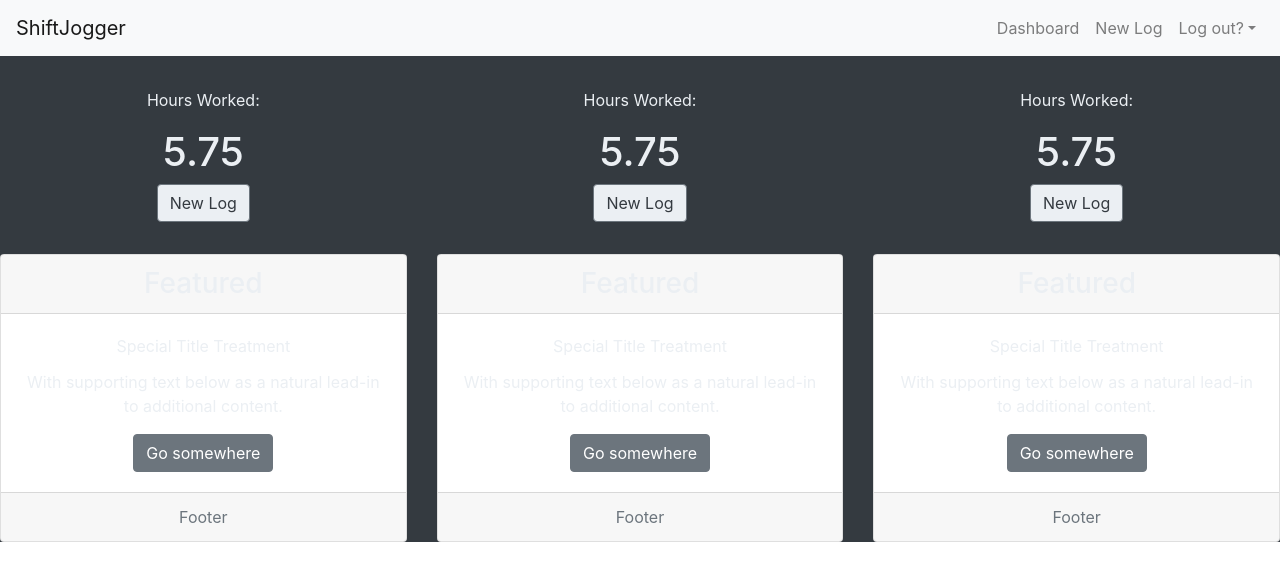
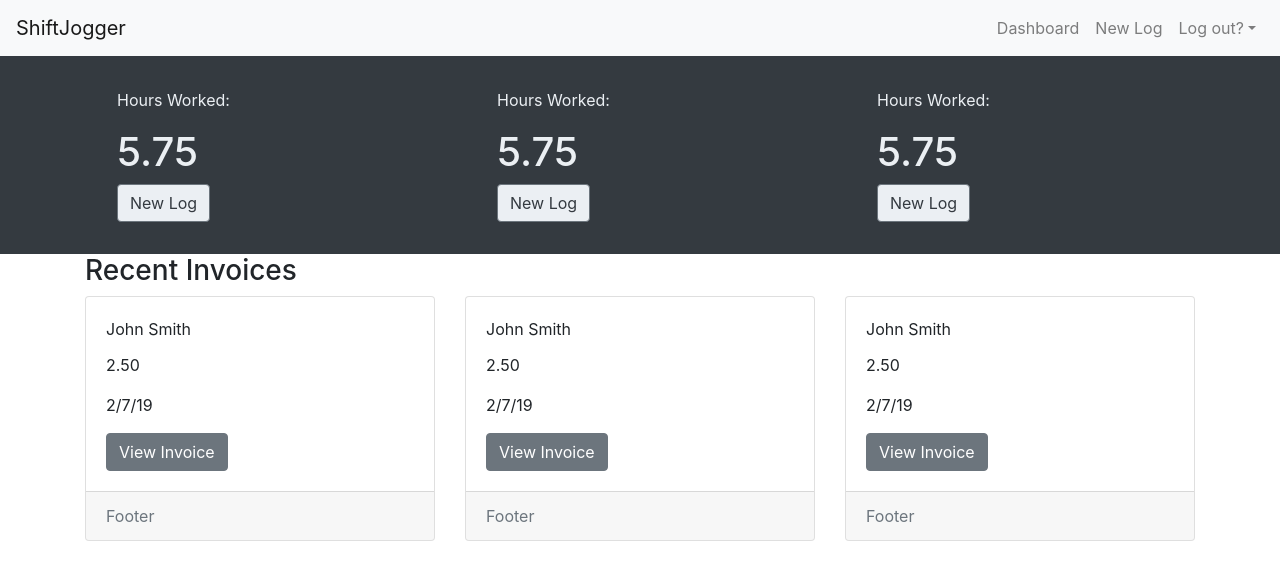
Before and after one commit to VolantTyler/shift-jogger-design, a React (Create React App) app: page / in a window 1280 px wide. Shown: the top 580 px of the page. Built offline with nearby package versions, Linux system fonts and the light colour scheme.

Commit message:
styling: left-align elements, wrap banner in container

```diff
--- a/src/components/Dashboard.js
+++ b/src/components/Dashboard.js
@@ -1,6 +1,7 @@
 import React, { Component } from 'react';
 //thirt party imports
 import {
+    Container,
     Row,
     Col
     } from "reactstrap";
@@ -9,10 +10,16 @@ import { DashboardBanner } from "./componentStyles/dashboardStyles";
 import { NewLog } from "./NewLog";
 import { LogSnapshot } from "./LogSnapshot";
 
+const dashStyle = {
+    textAlign: 'left',
+};
+
 export class Dashboard extends Component {
   render() {
     return (
-      <DashboardBanner>
+        <div style={dashStyle}>
+            <DashboardBanner >
+                <Container>
                     <Row>
                         <Col xs="12" sm="4">
                             <NewLog />
@@ -24,8 +31,13 @@ export class Dashboard extends Component {
                             <NewLog />
                         </Col>
                     </Row>
+                </Container>
+            </DashboardBanner>
+
+            <Container>
+                <h3>Recent Invoices</h3>
                 <Row>
-              <Col>
+                    <Col >
                         <LogSnapshot />
                     </Col>
                     <Col>
@@ -35,7 +47,8 @@ export class Dashboard extends Component {
                         <LogSnapshot />
                     </Col>
                 </Row>
-      </DashboardBanner>
+            </Container>
+        </div>
     )
   }
 }
--- a/src/components/LogSnapshot.js
+++ b/src/components/LogSnapshot.js
@@ -7,11 +7,11 @@ export class LogSnapshot extends Component  {
   return (
     <div>
       <Card>
-        <CardHeader tag="h3">Featured</CardHeader>
         <CardBody>
-          <CardTitle>Special Title Treatment</CardTitle>
-          <CardText>With supporting text below as a natural lead-in to additional content.</CardText>
-          <Button>Go somewhere</Button>
+          <CardTitle>John Smith</CardTitle>
+          <CardText>2.50</CardText>
+          <CardText>2/7/19</CardText>
+          <Button>View Invoice</Button>
         </CardBody>
         <CardFooter className="text-muted">Footer</CardFooter>
       </Card>
--- a/src/components/componentStyles/bannerLogStyles.js
+++ b/src/components/componentStyles/bannerLogStyles.js
@@ -4,6 +4,7 @@ import styled from 'styled-components'
 
 export const BannerLog = styled.div`
     padding: 2em;
+    /* text-align: left; */
 `;
 
 export const BannerButton = {
```
Lines whose indentation alone changed are shown as unchanged.
